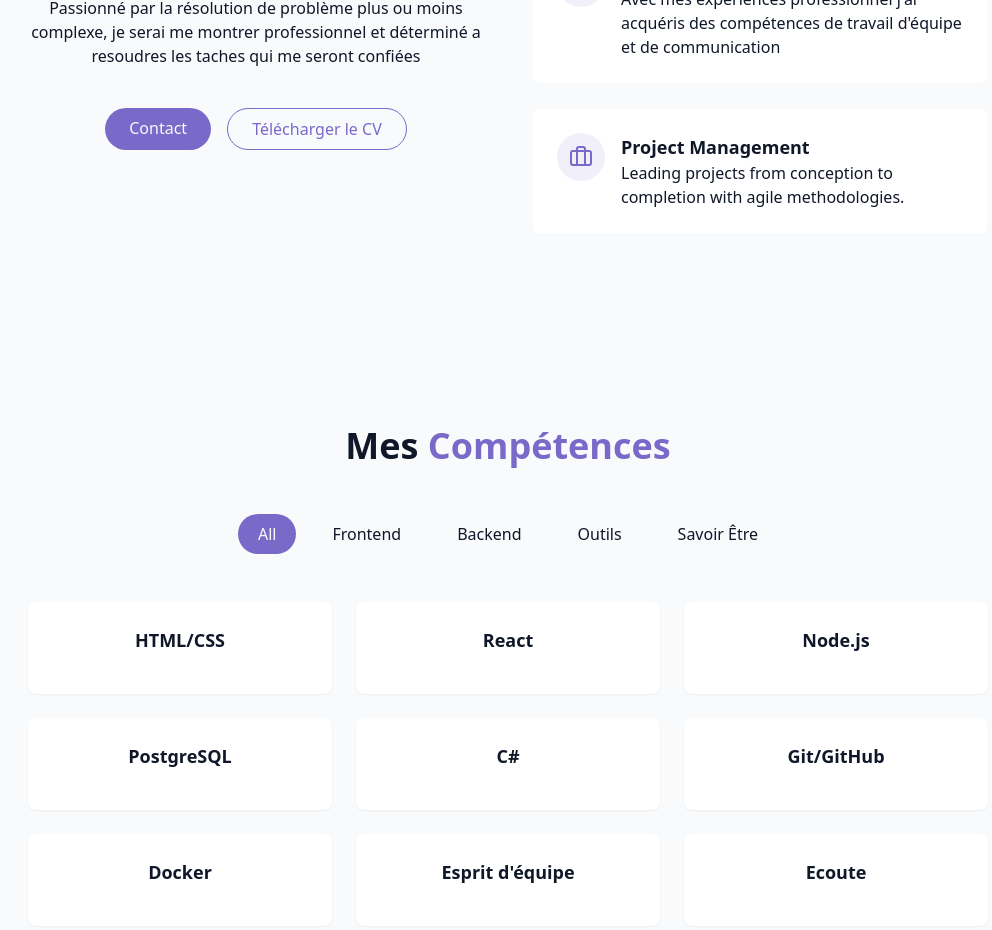
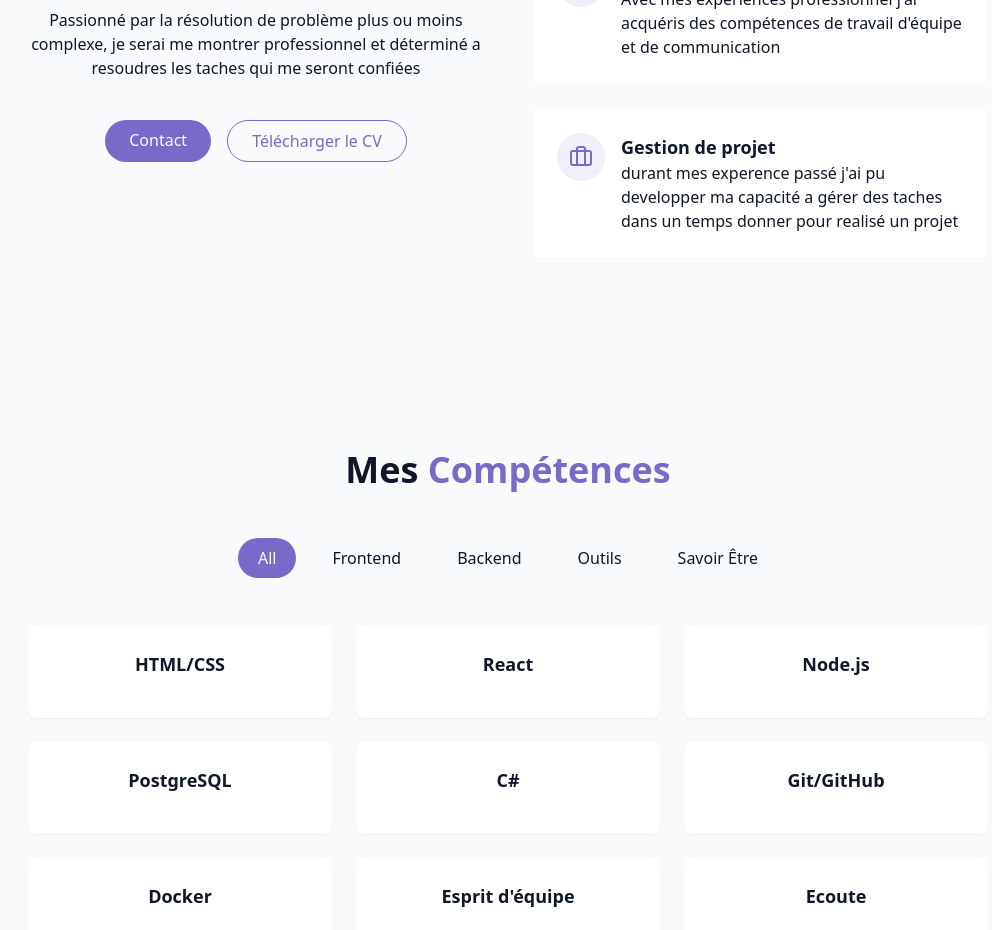
Before and after one commit to Foseos/Portfolio_2025, a React (Vite) app: page / in a window 1280 px wide. Shown: the part 1200-2130 px from the top of the page, without its empty margins (132-1124 px from the left). Built offline with nearby package versions, Linux system fonts and the light colour scheme.

Commit message:
ajout du cv

```diff
--- a/src/components/AboutSection.jsx
+++ b/src/components/AboutSection.jsx
@@ -33,8 +33,9 @@ export const AboutSection = () => {
               </a>
 
               <a
-                href=""
+                href="Dachez Lucas.pdf"
                 className="px-6 py-2 rounded-full border border-primary text-primary hover:bg-primary/10 transition-colors duration-300"
+                download="Dachez Lucas.pdf"
               >
                 Télécharger le CV
               </a>
@@ -76,10 +77,9 @@ export const AboutSection = () => {
                 </div>
 
                 <div className="text-left">
-                  <h4 className="font-semibold text-lg">Project Management</h4>
+                  <h4 className="font-semibold text-lg">Gestion de projet</h4>
                   <p className="text-muted-foreground">
-                    Leading projects from conception to completion with agile
-                    methodologies.
+                    durant mes experence passé j'ai pu developper ma capacité a gérer des taches dans un temps donner pour realisé un projet
                   </p>
                 </div>
               </div>
```
Also changed, not shown: 1 other file (tests, documents, lock files or other folders).
